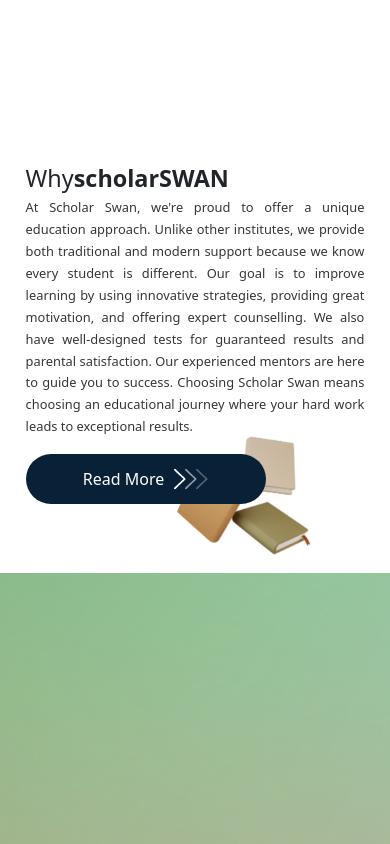
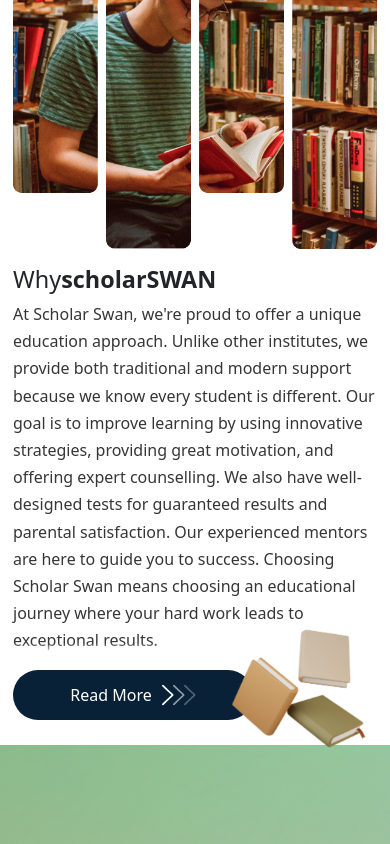
Before and after one commit to lokesbs0608/scholarSwan_bts, a React (Vite) app: page / in a window 390 px wide. Shown: the part 1340-2184 px from the top of the page. Built offline with nearby package versions, Linux system fonts and the light colour scheme.

Commit message:
second section

```diff
--- a/src/pages/home/home.scss
+++ b/src/pages/home/home.scss
@@ -1,4 +1,29 @@
 .main_home_page {
+
+
+
+  .text_ {
+    width: 100%;
+    position: relative;
+    margin-top: 1.5vw;
+
+
+    p {
+      color: #363636;
+      font-weight: 500;
+      font-size: 1rem;
+      line-height: 1.7;
+    }
+
+    #blur {
+      position: absolute;
+      bottom: 0;
+      width: 100%;
+      height: 3vw;
+      background: linear-gradient(transparent, #fff);
+    }
+  }
+
   width: 100%;
   overflow: hidden;
 
@@ -145,7 +170,7 @@
 
   #section2 {
     position: relative;
-    min-height: 100vh;
+  height: 100vh;
     width: 100%;
     background-color: #fff;
     display: flex;
@@ -200,8 +225,8 @@
 
     #books {
       position: absolute;
-      right: 2%;
-      bottom: 0;
+      right: -21%;
+      bottom: -5%;
       transform: translateX(12px) translateY(12px);
       height: 25vw;
       z-index: 2;
@@ -241,26 +266,6 @@
       font-weight: 700;
     }
 
-    #text2 {
-      width: 75%;
-      position: relative;
-      margin-top: 1.5vw;
-
-      p {
-        color: #363636;
-        font-weight: 500;
-        font-size: 1vw;
-        line-height: 1.7;
-      }
-
-      #blur {
-        position: absolute;
-        bottom: 0;
-        width: 100%;
-        height: 3vw;
-        background: linear-gradient(transparent, #fff);
-      }
-    }
 
     .read-more-content {
       color: black;
@@ -1496,7 +1501,7 @@
     #section2 {
       flex-direction: column;
       margin-bottom: 40%;
-      margin-top: 10vh;
+  height: 120vh;
       width: auto;
 
       .elem-pg2 {
@@ -1515,6 +1520,8 @@
 
       #books {
         height: 30vw;
+    right: -24%;
+    bottom: -2%;
       }
 
       h1 {
@@ -1972,6 +1979,7 @@
       margin-top: 0;
       padding: 0vh 10px 20px 10px;
       margin-bottom: 2%;
+      height: 120vh;
 
       .button {
         font-size: 12px;
@@ -1984,7 +1992,8 @@
 
       #books {
         height: 60vw;
-        right: -10%;
+    right: -24%;
+    bottom: -2%;
       }
     }
 
--- a/src/pages/home/whyScholarSwansection.jsx
+++ b/src/pages/home/whyScholarSwansection.jsx
@@ -5,27 +5,32 @@
 
 const WhyScholarSwanSection = () => {
   return (
-    <div id="section2">
-      <div className="elem-pg2">
-        <div id="img-div">
+    <div id="section2" className="container py-4 mt-4">
+      <div className="row align-items-center justify-content-between">
+        <div className=" p-2 col-sm-12 col-md-5">
+          <div >
+            <div id="img-fluid w-100">
               <img src={web} alt="boy-img" />
             </div>
           </div>
-      <div className="elem-pg2 text-container">
+        </div>
+        <div className="p-2 col-sm-12 col-md-5">
+          <div >
             <h1>
               Why<span>scholarSWAN</span>
             </h1>
-        <div id="text2">
+            <div className="text_">
               <p>
-            At Scholar Swan, we're proud to offer a unique education approach.
-            Unlike other institutes, we provide both traditional and modern
-            support because we know every student is different. Our goal is to
-            improve learning by using innovative strategies, providing great
-            motivation, and offering expert counselling. We also have
-            well-designed tests for guaranteed results and parental
-            satisfaction. Our experienced mentors are here to guide you to
-            success. Choosing Scholar Swan means choosing an educational journey
-            where your hard work leads to exceptional results.
+                At Scholar Swan, we're proud to offer a unique education
+                approach. Unlike other institutes, we provide both traditional
+                and modern support because we know every student is different.
+                Our goal is to improve learning by using innovative strategies,
+                providing great motivation, and offering expert counselling. We
+                also have well-designed tests for guaranteed results and
+                parental satisfaction. Our experienced mentors are here to guide
+                you to success. Choosing Scholar Swan means choosing an
+                educational journey where your hard work leads to exceptional
+                results.
               </p>
               <div id="blur"></div>
             </div>
@@ -39,6 +44,8 @@
               Read More
             </HoverImageNavLink>
           </div>
+        </div>
+      </div>
 
       <img
         className="Floating_books "
```
Lines whose indentation alone changed are shown as unchanged.
